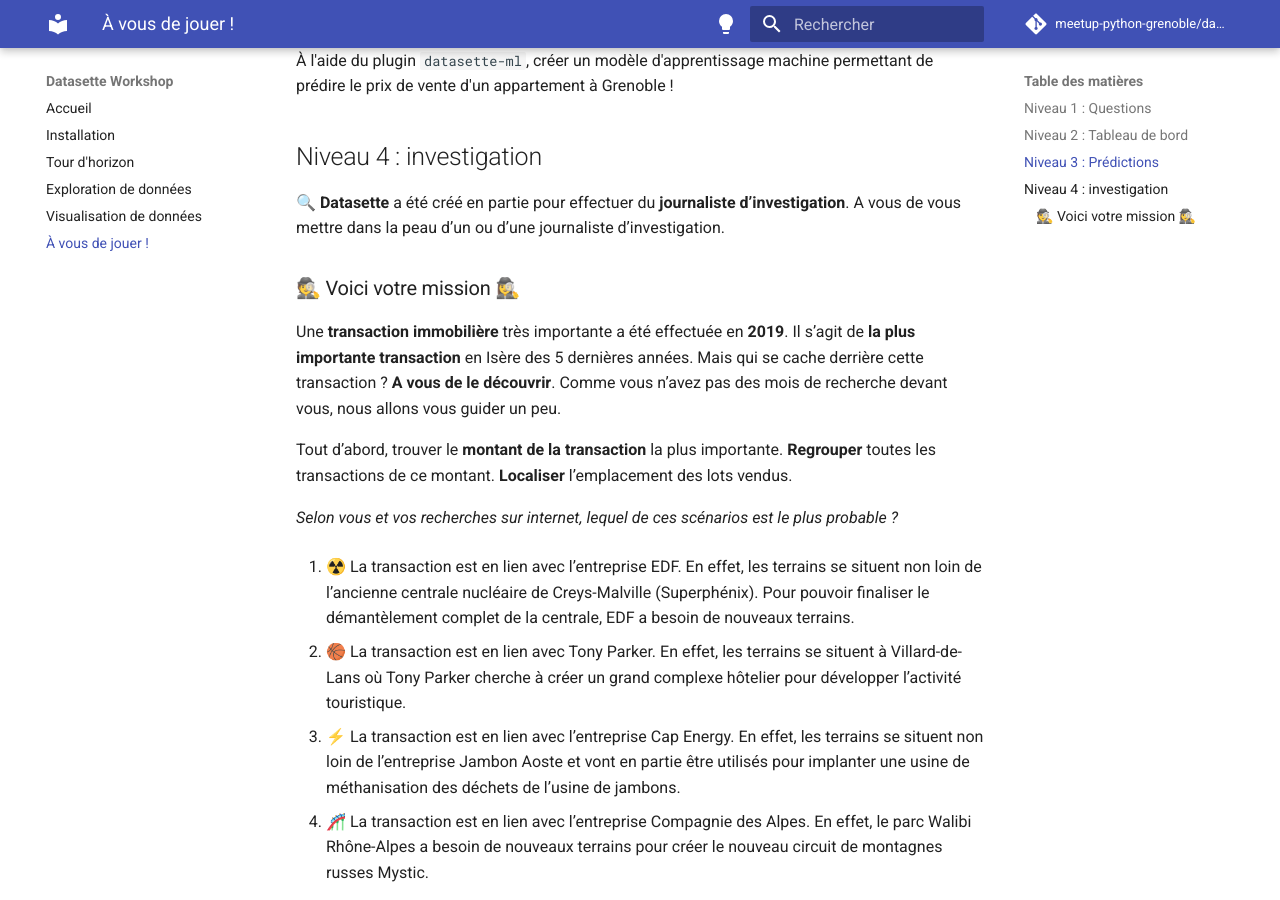
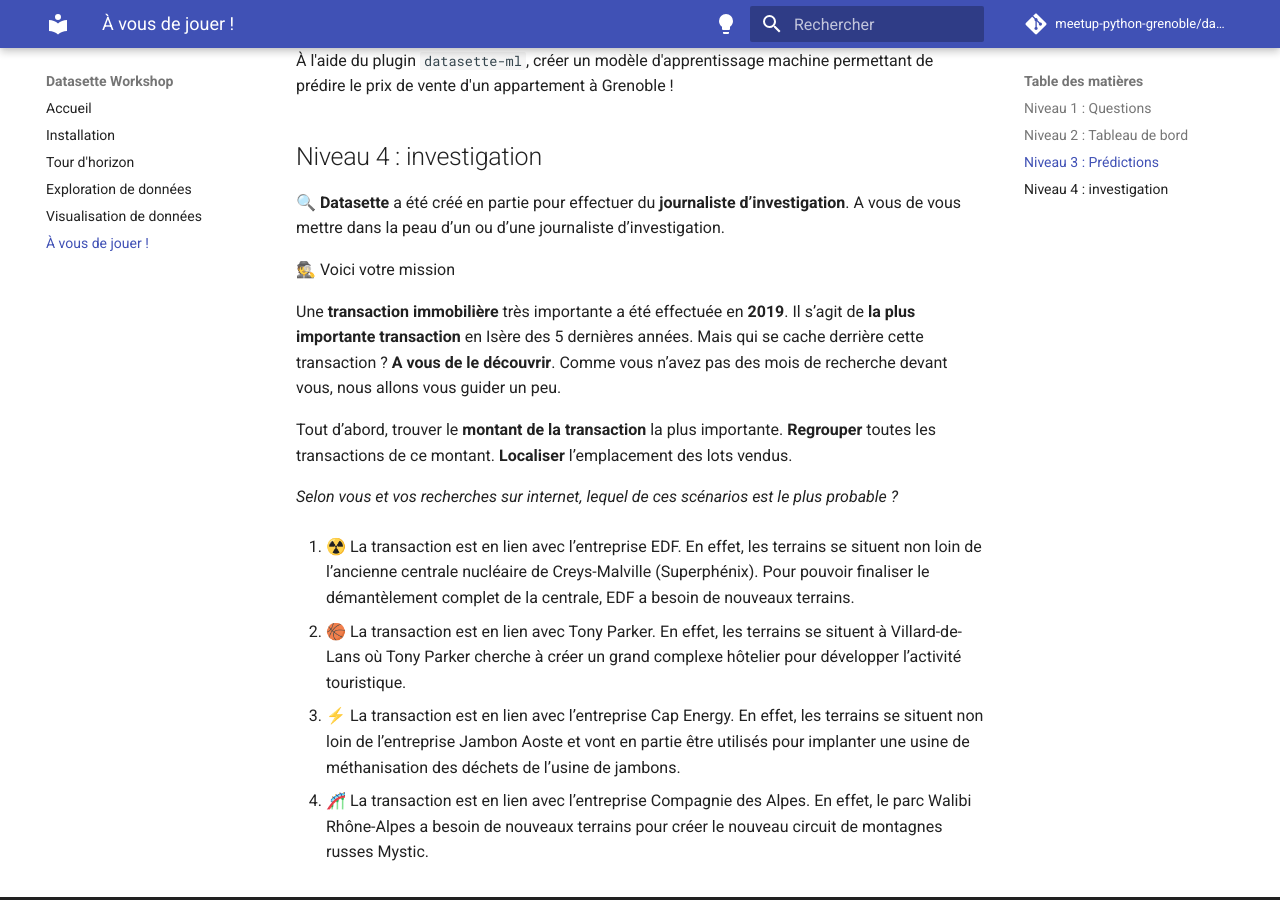
Before and after one commit to meetup-python-grenoble/datasette-workshop, an MkDocs documentation site: the page built from docs/playtime.md, in a window 1280 px wide and 900 px high, scrolled down 1120 px. Built offline with MkDocs 1.6.1 and Material for MkDocs 9.7.7, drawn with Linux system fonts in a browser that asks for light colours; comment, search, counter and statistics services are not loaded.

Commit message:
update text in quest

```diff
--- a/docs/playtime.md
+++ b/docs/playtime.md
@@ -37,7 +37,7 @@ Idéalement, votre tableau de bord doit être filtrable sur les critères suivan
 
 🔍 **Datasette** a été créé en partie pour effectuer du **journaliste d’investigation**. A vous de vous mettre dans la peau d’un ou d’une journaliste d’investigation.
 
-### 🕵️ Voici votre mission 🕵️‍♀️
+🕵️ Voici votre mission
 
 Une **transaction immobilière** très importante a été effectuée en **2019**. Il s’agit de **la plus importante transaction** en Isère des 5 dernières années. Mais qui se cache derrière cette transaction ? **A vous de le découvrir**. Comme vous n’avez pas des mois de recherche devant vous, nous allons vous guider un peu.
 
```
